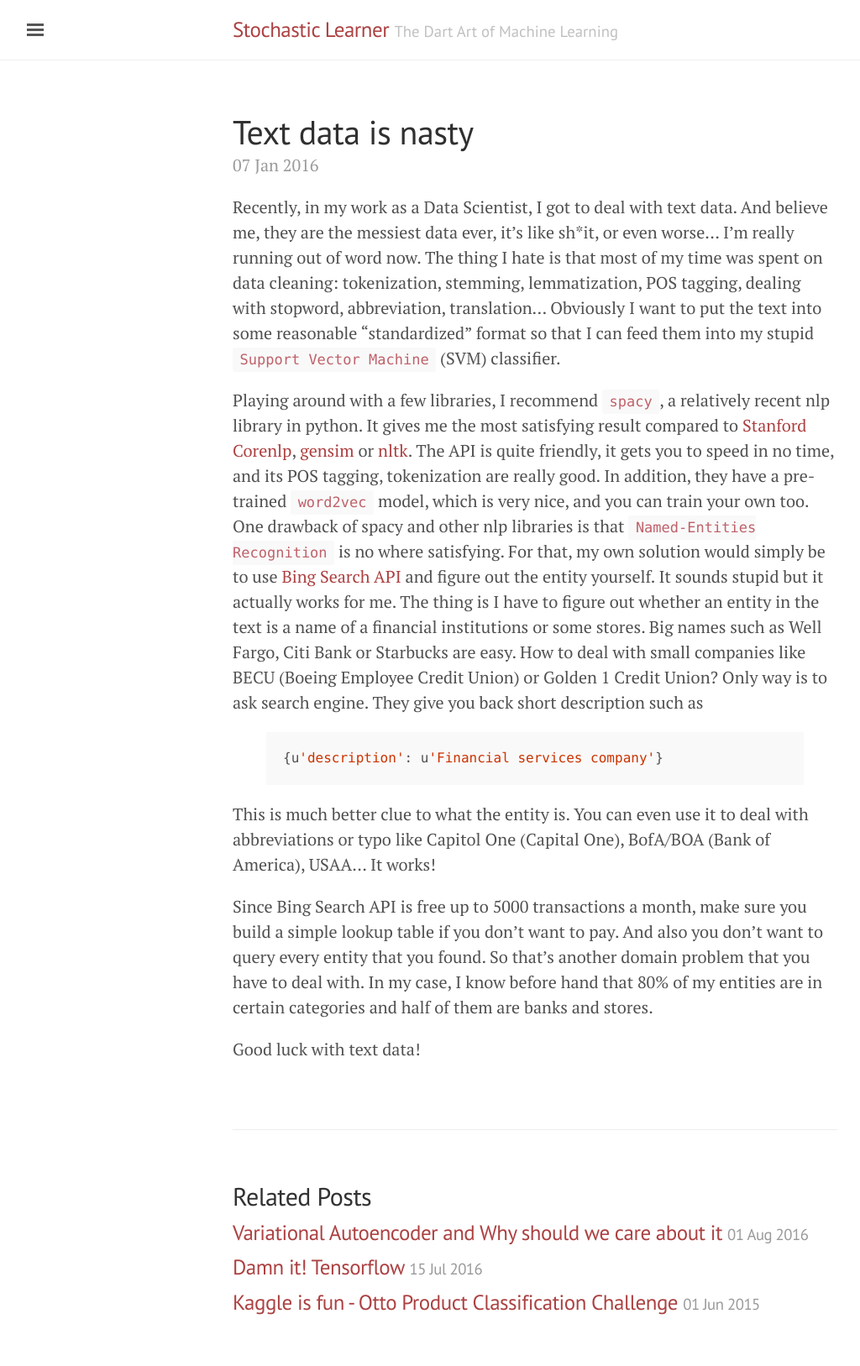
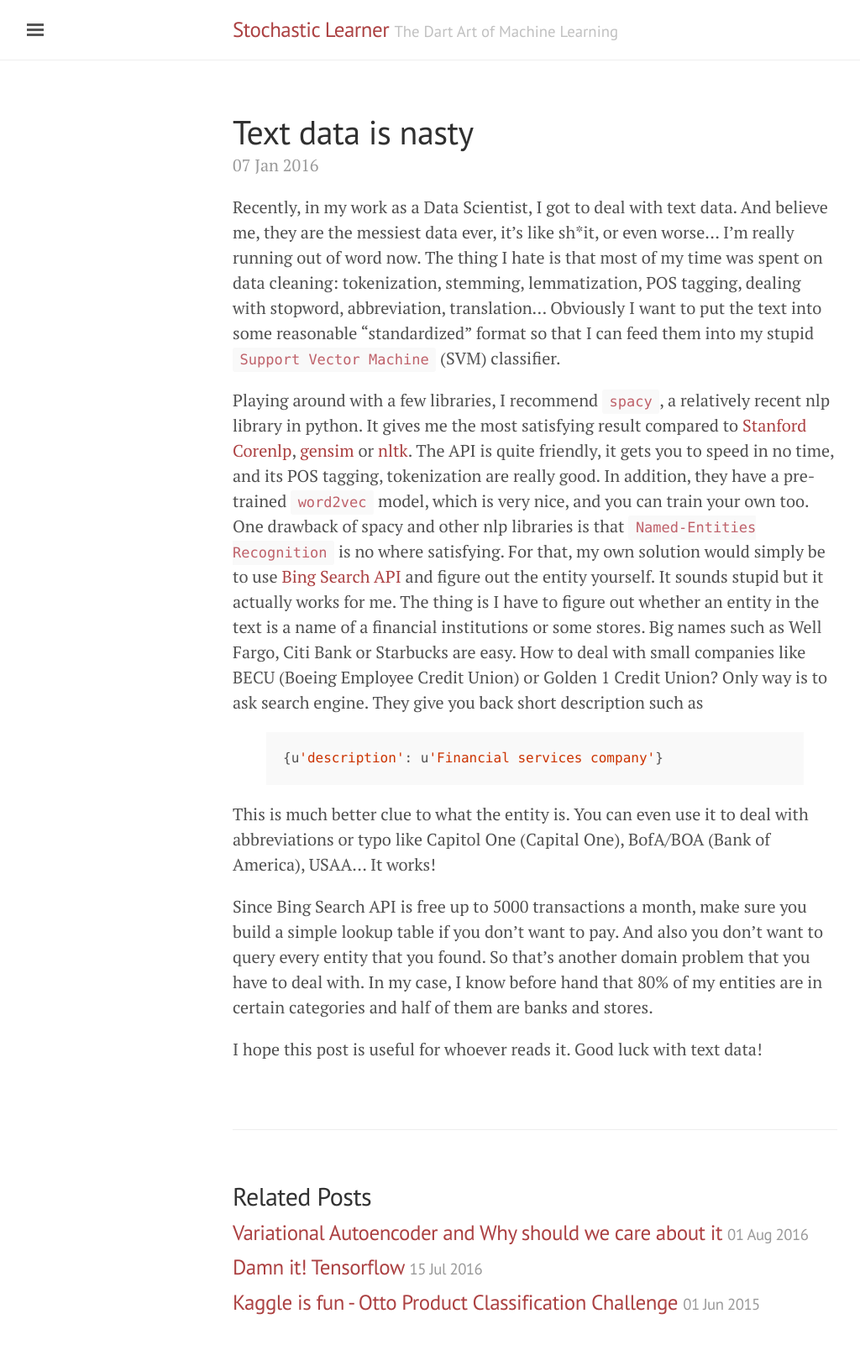
Before and after one commit to anhtu/Tu-Ng-blog, a Jekyll site: the page built from _posts/2016-01-07-text-data-is-nasty.md, in a window 1280 px wide. Shown: the whole page at 84% size, without its empty margins (3-1027 px from the left). Built offline with Jekyll 4.4.1, drawn with Linux system fonts in a browser that asks for light colours; comment, search, counter and statistics services are not loaded.

Commit message:
Minor change

```diff
--- a/_posts/2016-01-07-text-data-is-nasty.md
+++ b/_posts/2016-01-07-text-data-is-nasty.md
@@ -20,4 +20,4 @@
 
 Since Bing Search API is free up to 5000 transactions a month, make sure you build a simple lookup table if you don't want to pay. And also you don't want to query every entity that you found. So that's another domain problem that you have to deal with. In my case, I know before hand that 80% of my entities are in certain categories and half of them are banks and stores.
 
-Good luck with text data!
+I hope this post is useful for whoever reads it. Good luck with text data!
```
